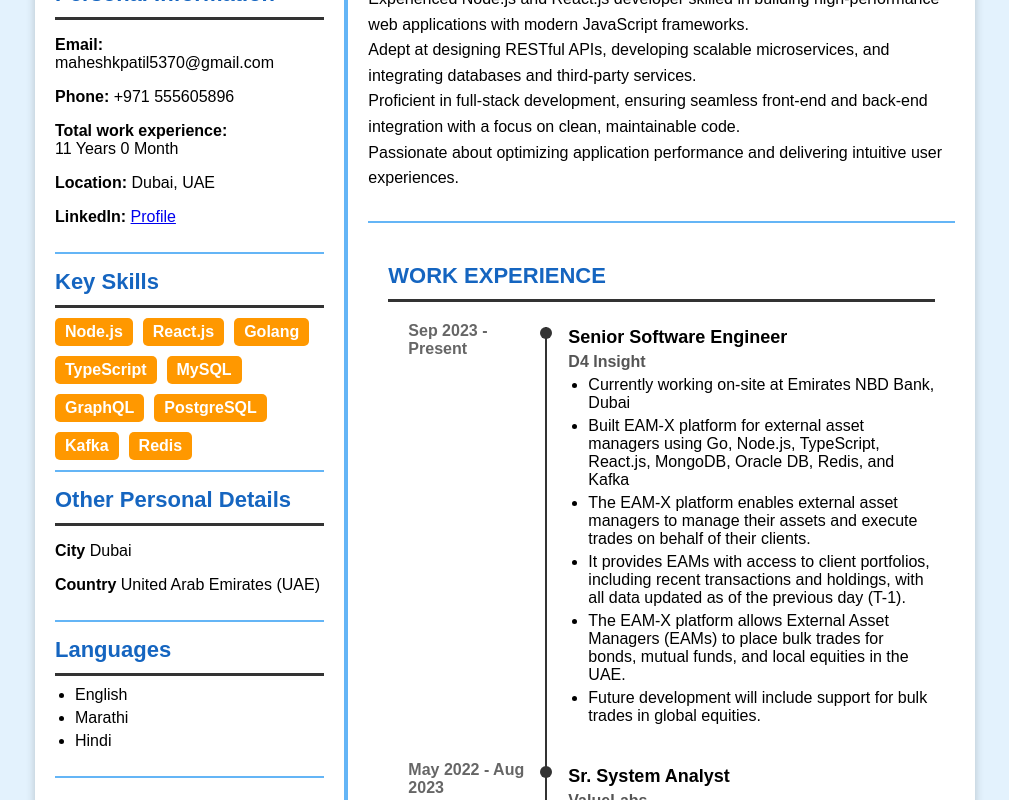
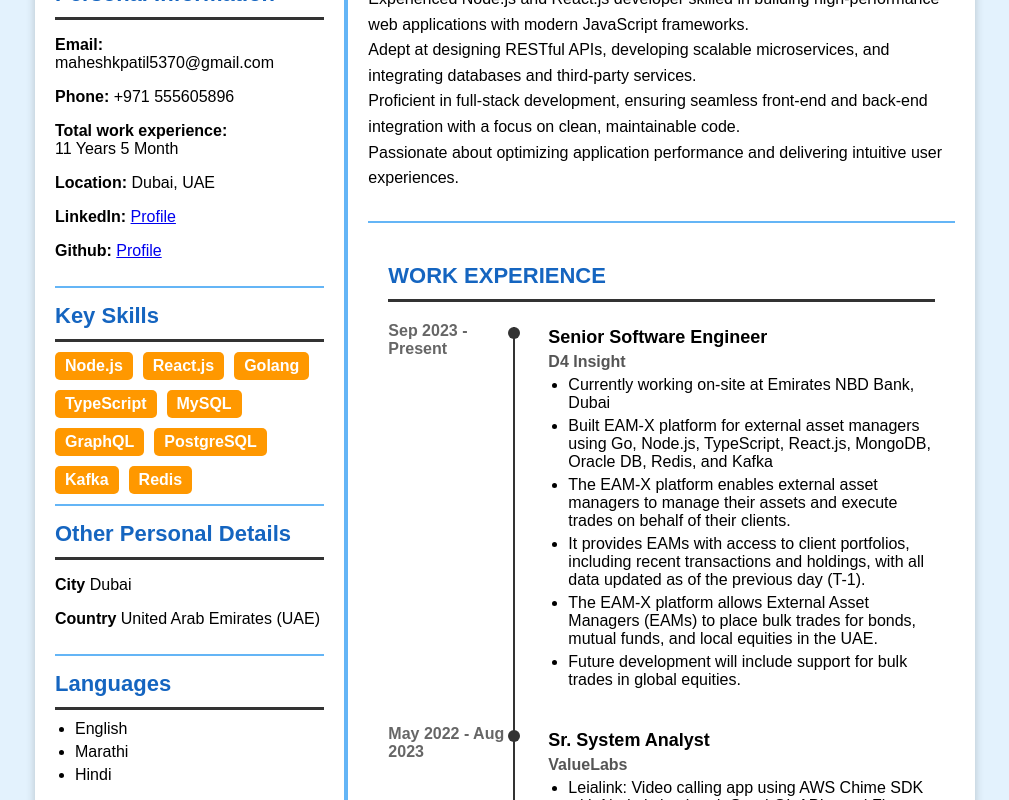
Before and after one commit to maheshkp92/mahesh-portfolio, a React (Create React App) app: page / in a window 1280 px wide. Shown: the part 240-1040 px from the top of the page, without its empty margins (135-1144 px from the left). Built offline with nearby package versions, Linux system fonts and the light colour scheme.

Commit message:
updated personal info section

```diff
--- a/src/App.js
+++ b/src/App.js
@@ -1,6 +1,7 @@
 import React from "react";
 import WorkExperience from "./WorkExperience";
 import Education from "./Education";
+import PersonalInfo from "./PersonalInfo";
 
 const App = () => {
   return (
@@ -10,12 +11,7 @@
           <img className="profile-img" src="/profile.jpg" alt="Profile" />
         </div>
         <div className="section">
-          <h2>Personal Information</h2>
-          <p><strong>Email:</strong> maheshkpatil5370@gmail.com</p>
-          <p><strong>Phone:</strong> +971 555605896</p>
-          <p><strong>Total work experience:</strong><br /> 11 Years 0 Month</p>
-          <p><strong>Location:</strong> Dubai, UAE</p>
-          <p><strong>LinkedIn:</strong> <a href="https://www.linkedin.com/in/mahesh-patil-959a7b78/">Profile</a></p>
+          <PersonalInfo />
         </div>
         <div className="section">
           <h2>Key Skills</h2>
--- /dev/null
+++ b/src/PersonalInfo.js
@@ -0,0 +1,17 @@
+import React from "react";
+
+const PersonalInfo = () => {
+    return (
+        <>
+            <h2>Personal Information</h2>
+            <p><strong>Email:</strong> maheshkpatil5370@gmail.com</p>
+            <p><strong>Phone:</strong> +971 555605896</p>
+            <p><strong>Total work experience:</strong><br /> 11 Years 5 Month</p>
+            <p><strong>Location:</strong> Dubai, UAE</p>
+            <p><strong>LinkedIn:</strong> <a href="https://www.linkedin.com/in/mahesh-patil-959a7b78/">Profile</a></p>
+            <p><strong>Github:</strong> <a href="https://github.com/maheshkp92">Profile</a></p>
+        </>
+    )
+}
+
+export default PersonalInfo;
--- a/src/WorkExperience.css
+++ b/src/WorkExperience.css
@@ -18,7 +18,7 @@
 .edu-timeline::before {
     content: "";
     position: absolute;
-    left: 157px;
+    left: 125px;
     top: 5px;
     width: 2px;
     height: 100%;
@@ -29,8 +29,6 @@
     display: flex;
     align-items: flex-start;
     margin-bottom: 20px;
-    padding-left: 20px;
-    /* border-left: 3px solid #333; */
     position: relative;
 }
 
@@ -41,7 +39,7 @@
     background-color: #333;
     border-radius: 50%;
     position: absolute;
-    left: 152px;
+    left: 120px;
     top: 5px;
 }
 
```
